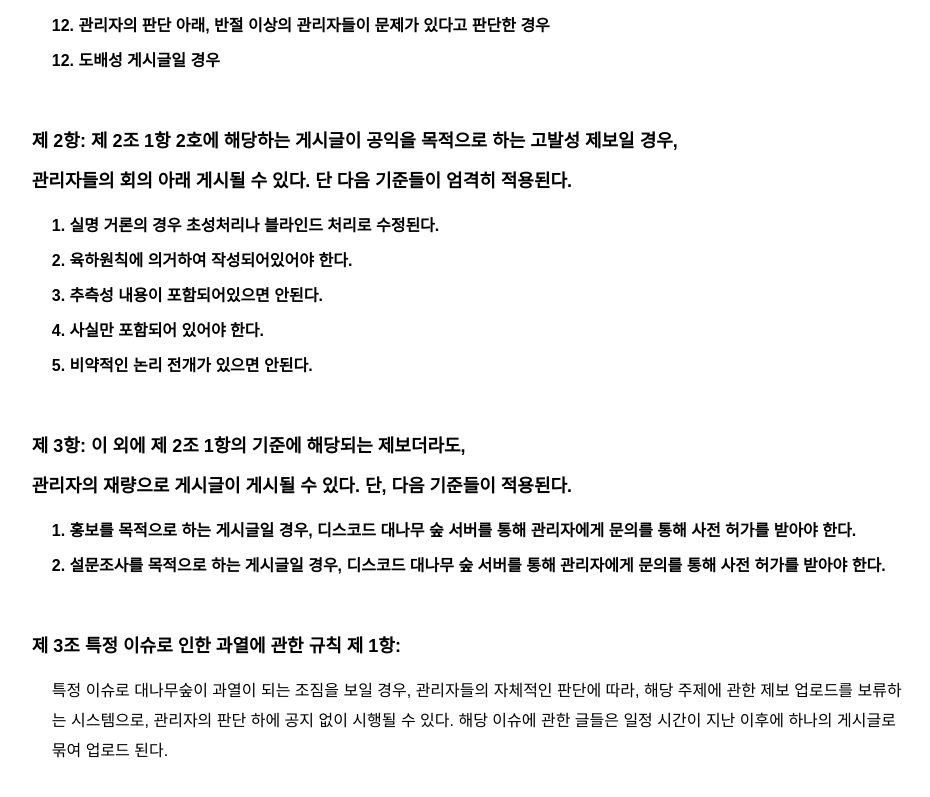
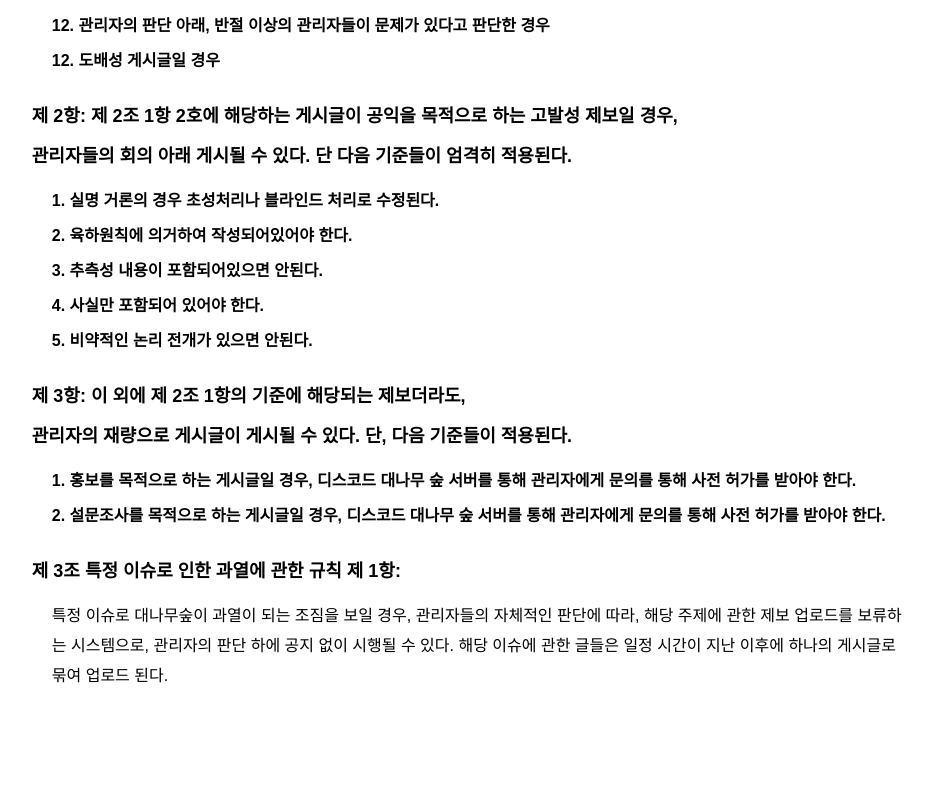
Before and after one commit to joog-lim/bamboo-front, a Next.js app: page /rule in a window 1280 px wide. Shown: the part 971-1768 px from the top of the page, without its empty margins (173-1103 px from the left). Built offline with nearby package versions, Linux system fonts and the light colour scheme; a web font is replaced by a local one.

Commit message:
update: h4 태그를 p 태그로 감싸는 구조 수정

```diff
--- a/src/components/descriptions/descContainer.tsx
+++ b/src/components/descriptions/descContainer.tsx
@@ -112,7 +112,7 @@ export const descRule = () => {
         및 익명성 보장을 목적으로 한다.
         <h2 className={s.title}>제 2조 게시글</h2>
         <h3 className={s.title}>게시에 관한 규칙 제 1항:</h3>
-        <p className={s.answer}>
+        <article className={s.answer}>
           <span>
             다음과 같은 게시물의 경우 반려 처리가 되거나, 삭제가 될 수 있다.
           </span>
@@ -150,7 +150,7 @@ export const descRule = () => {
             경우
           </h4>
           <h4 className={s.bold}>12. 도배성 게시글일 경우</h4>
-        </p>
+        </article>
         <h3 className={s.title}>
           제 2항: 제 2조 1항 2호에 해당하는 게시글이 공익을 목적으로 하는 고발성
           제보일 경우,
@@ -158,7 +158,7 @@ export const descRule = () => {
           <br />
           관리자들의 회의 아래 게시될 수 있다. 단 다음 기준들이 엄격히 적용된다.
         </h3>
-        <p className={s.answer}>
+        <article className={s.answer}>
           <h4 className={s.bold}>
             1. 실명 거론의 경우 초성처리나 블라인드 처리로 수정된다.
           </h4>
@@ -168,14 +168,14 @@ export const descRule = () => {
           <h4 className={s.bold}>3. 추측성 내용이 포함되어있으면 안된다.</h4>
           <h4 className={s.bold}>4. 사실만 포함되어 있어야 한다.</h4>
           <h4 className={s.bold}>5. 비약적인 논리 전개가 있으면 안된다.</h4>
-        </p>
+        </article>
         <h3 className={s.title}>
           제 3항: 이 외에 제 2조 1항의 기준에 해당되는 제보더라도,
           <br />
           <br />
           관리자의 재량으로 게시글이 게시될 수 있다. 단, 다음 기준들이 적용된다.
         </h3>
-        <p className={s.answer}>
+        <article className={s.answer}>
           <h4 className={s.bold}>
             1. 홍보를 목적으로 하는 게시글일 경우, 디스코드 대나무 숲 서버를
             통해 관리자에게 문의를 통해 사전 허가를 받아야 한다.
@@ -184,7 +184,7 @@ export const descRule = () => {
             2. 설문조사를 목적으로 하는 게시글일 경우, 디스코드 대나무 숲 서버를
             통해 관리자에게 문의를 통해 사전 허가를 받아야 한다.
           </h4>
-        </p>
+        </article>
         <h3 className={s.title}>
           제 3조 특정 이슈로 인한 과열에 관한 규칙 제 1항:
         </h3>
```
